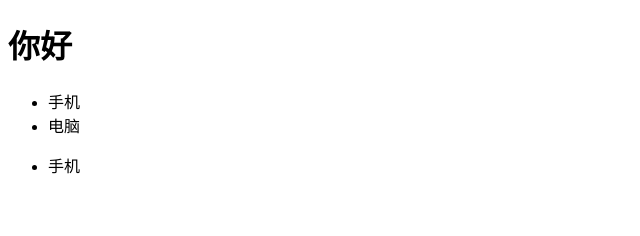
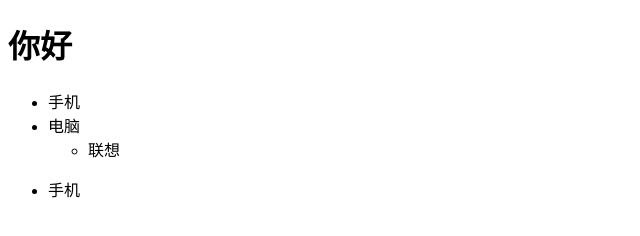
Before and after one commit to a878786634/MyWeb, a plain HTML site: page index.html in a window 1280 px wide. Shown: the whole page, without its empty margins (0-640 px from the left). Drawn offline with Linux system fonts and the light colour scheme.

Commit message:
增加/二级菜单

```diff
--- a/index.html
+++ b/index.html
@@ -10,7 +10,11 @@
     <div>
         <ul>
             <li>手机</li>
-            <li>电脑</li>
+            <li>电脑
+                <ul>
+                    <li>联想</li>
+                </ul>
+            </li>
         </ul>
     </div>
     <div>
```
